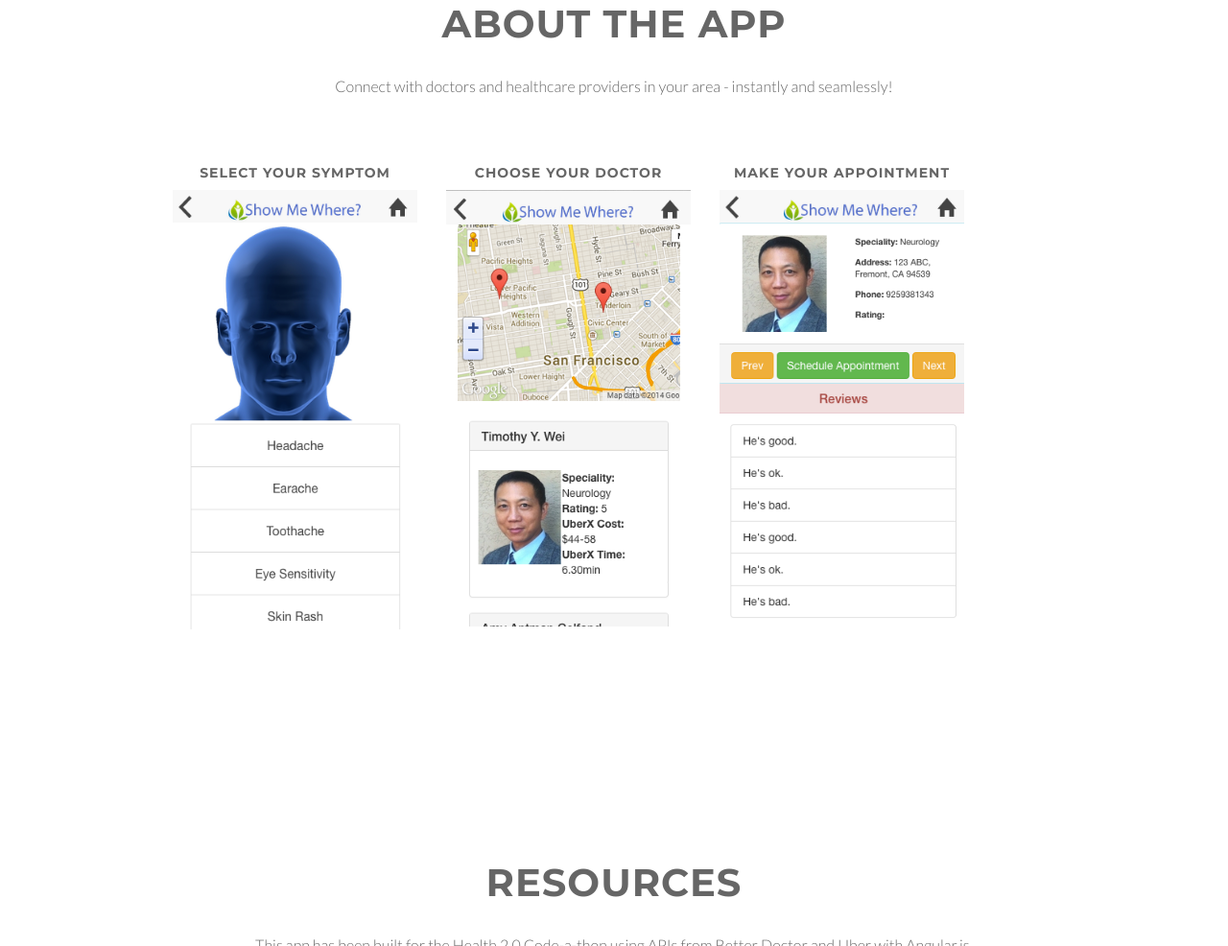
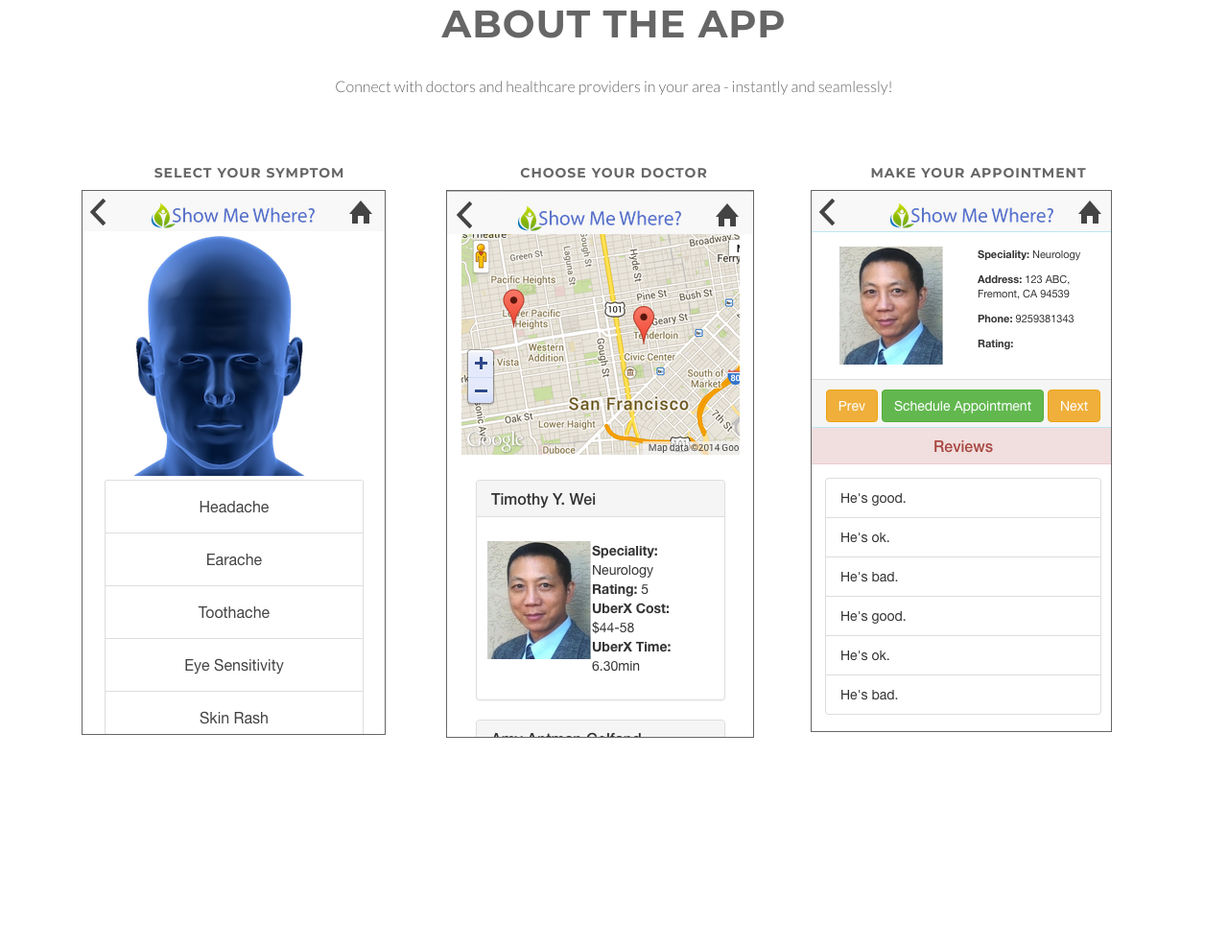
Before and after one commit to sw4ti493/ShowMeWherePage, a plain HTML site: page index.html in a window 1280 px wide. Shown: the part 907-1893 px from the top of the page at 96% size. Drawn offline with Linux system fonts and the light colour scheme.

Commit message:
better screenshots

```diff
--- a/index.html
+++ b/index.html
@@ -87,32 +87,32 @@
 		<div class="container">
 
         <div class="row" style="margin:auto;">
-            <div class="col-xs-6 col-sm-2 col-md-3 col-md-offset-1">
+            <div class="col-xs-6 col-sm-2 col-md-4 col-md-offset-0">
 
                 <div class="team">
                     <div class="inner">
 						<h5>Select Your Symptom</h5>
-                        <div class="avatar"><img src="selectsymptom.png" alt="" class="img-responsive" /></div>
+                        <div class="avatar"><img src="selectsymptom.png" alt="" class="img-responsive" style="border: solid 1px"></div>
                     </div>
                 </div>
 
             </div>
-			<div class="col-xs-6 col-sm-2 col-md-3">
+			<div class="col-xs-6 col-sm-2 col-md-4">
 
                 <div class="team">
                     <div class="inner">
 						<h5>Choose Your Doctor</h5>
-                        <div class="avatar"><img src="choosedoctor.png" alt="" class="img-responsive" /></div>
+                        <div class="avatar"><img src="choosedoctor.png" alt="" class="img-responsive" style="border: solid 1px"></div>
                     </div>
 
 				</div>
             </div>
-            <div class="col-xs-6 col-sm-2 col-md-3">
+            <div class="col-xs-6 col-sm-2 col-md-4">
 
                 <div class="team">
                     <div class="inner">
 						<h5>Make Your Appointment</h5>
-                        <div class="avatar"><img src="doctordetails.png" alt="" class="img-responsive" /></div>
+                        <div class="avatar"><img src="doctordetails.png" alt="" class="img-responsive" style="border: solid 1px"></div>
                     </div>
 
 				</div>
```
